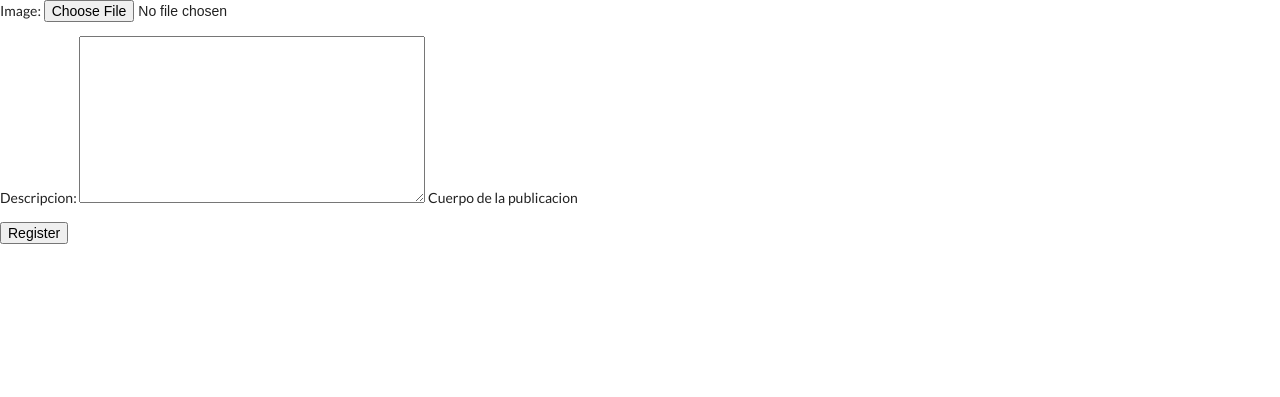
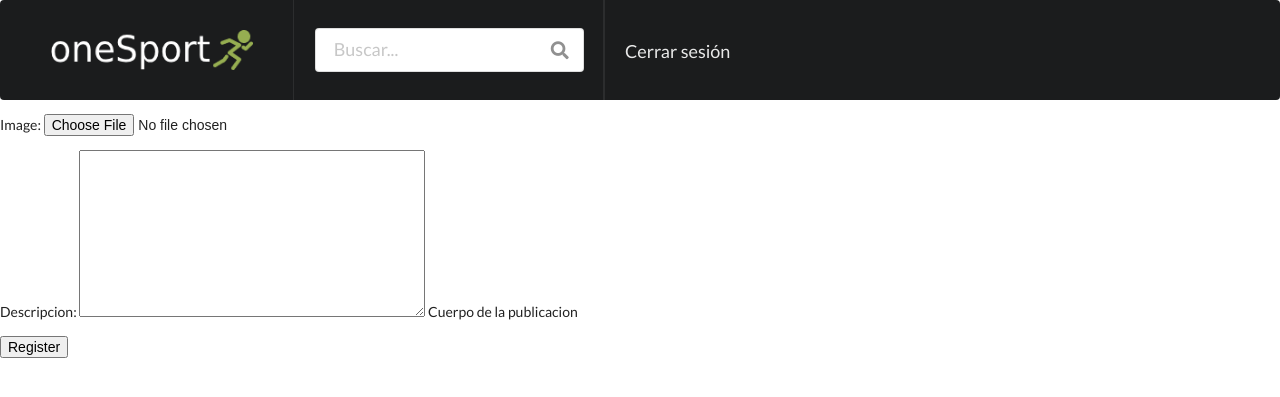
Before and after one commit to maicolb96/OneSports, a Django app: page /post/newpost in a window 1280 px wide. Shown: the top 397 px of the page. Run offline with Django 4.2, Linux system fonts and the light colour scheme; the visitor is signed in with stand-in values (Sample User, id 1); data comes from the database, SQL or seed files in the repository.

Commit message:
Se comienza a trabajar el menu del header

```diff
--- /dev/null
+++ b/OneSport/static/css/styles.css
@@ -0,0 +1,13 @@
+.section_main{
+    display: grid;
+    grid-template-columns: 33% 33% 34%;
+}
+
+.header{
+    height: 100px;
+}
+
+#logo{
+    width: 80%;
+    margin-left: 30px;
+}
--- a/OneSport/templates/layouts/base.html
+++ b/OneSport/templates/layouts/base.html
@@ -6,6 +6,8 @@
     <meta charset="UTF-8">
     <meta name="viewport" content="width=device-width, initial-scale=1.0">
     <link rel="stylesheet" href="{% static 'css/semantic.css' %}">
+    <link rel="stylesheet" href="{% static 'css/styles.css' %}">
+    <link rel="shortcut icon" href="{% static 'img/logo.png'%}" type="image/x-icon">
     <title>{% block title %}{% endblock title %}</title>
 </head>
 <body>
--- a/OneSport/templates/layouts/partials/menu.html
+++ b/OneSport/templates/layouts/partials/menu.html
@@ -0,0 +1,18 @@
+{% load static %}
+<div class="ui inverted menu header">
+    <div class="item">
+        <img id="logo" src="{% static 'img/logo2.png' %}">
+    </div>
+
+    <div class="menu">
+      <div class="item">
+        <div class="ui icon input">
+          <input type="text" placeholder="Buscar...">
+          <i class="search link icon"></i>
+        </div>
+      </div>
+      <a class="ui right item"><font style="vertical-align: inherit;"><font style="vertical-align: inherit;">
+        Cerrar sesión
+      </font></font></a>
+    </div>
+  </div>
```
Also changed, not shown: OneSport/templates/home.html (+5 -5 lines), OneSport/static/images/icon.png (deleted), OneSport/static/img/Meneses.jpg (deleted), OneSport/static/img/logo.png (renamed from OneSport/static/images/logo.png), OneSport/static/img/logo2.png (added), OneSport/static/img/man.png (deleted), 1 other file.
